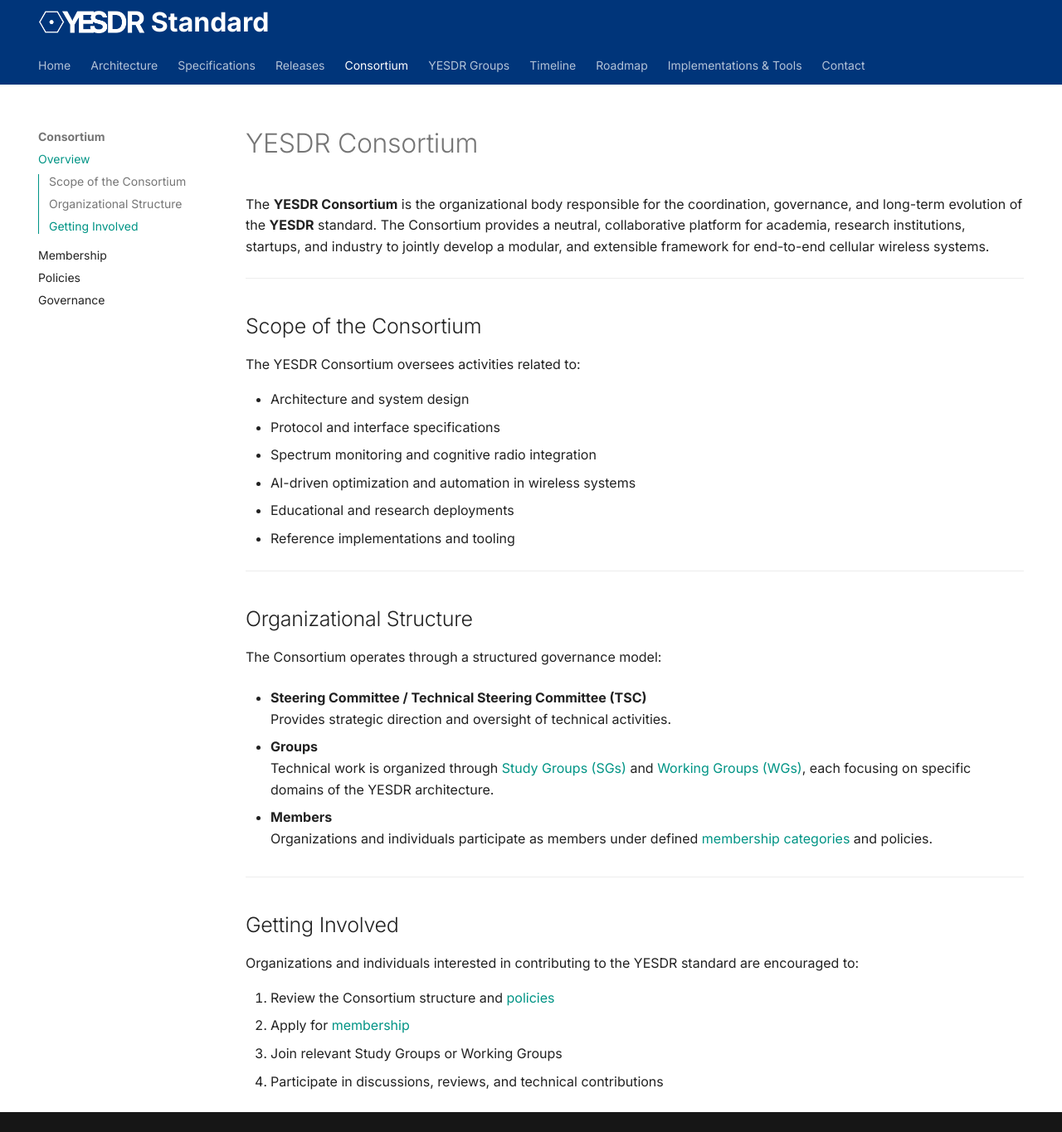
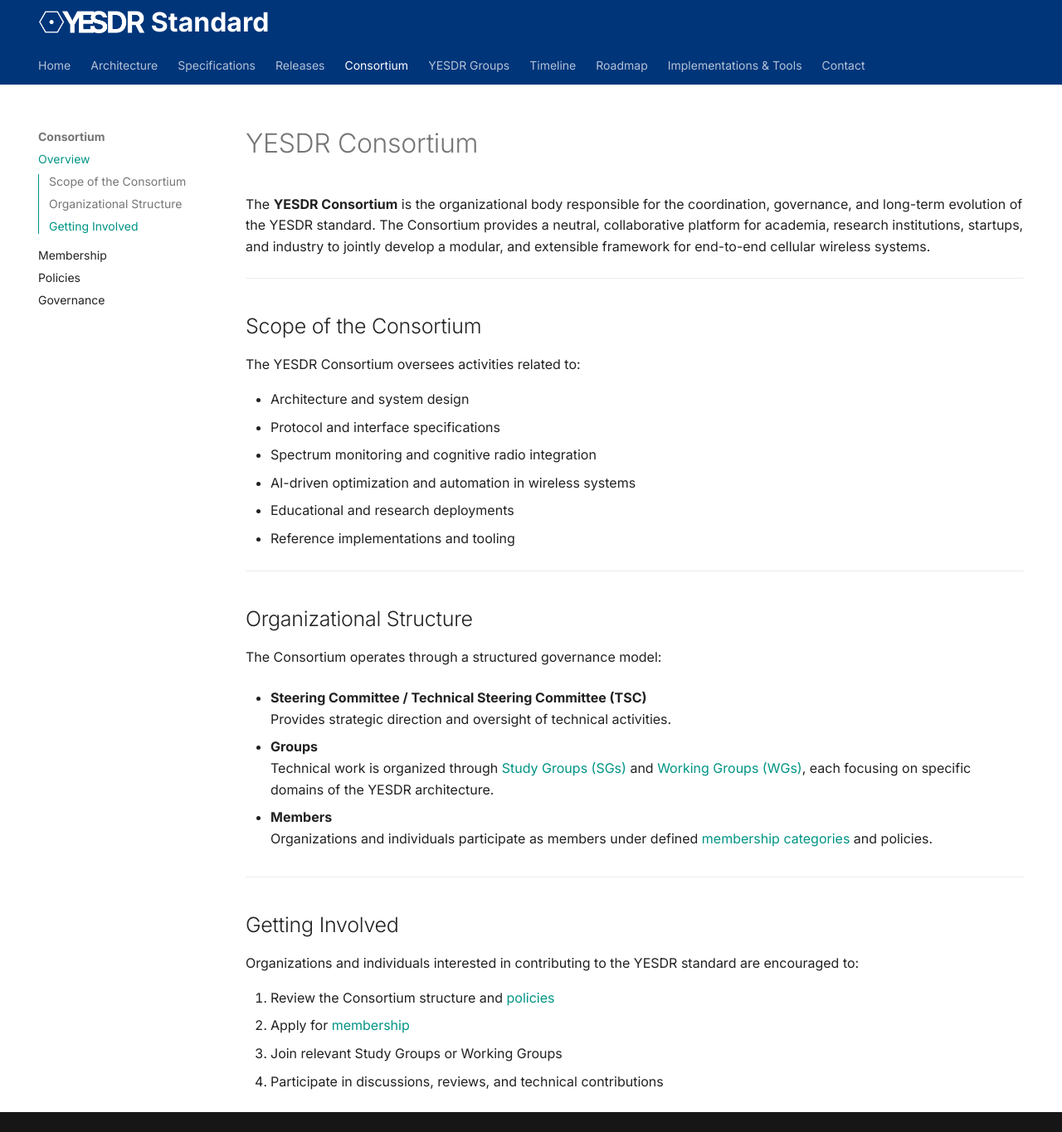
Before and after one commit to chandharlabs/yesdr-standard, an MkDocs documentation site: the page built from docs/consortium/overview.md, in a window 1280 px wide and 1365 px high. Shown: the whole window at 83% size. Built offline with MkDocs 1.6.1 and Material for MkDocs 9.7.7, drawn with Linux system fonts in a browser that asks for light colours.

```diff
--- a/docs/consortium/overview.md
+++ b/docs/consortium/overview.md
@@ -2,7 +2,7 @@
 
 The **YESDR Consortium** is the organizational body responsible for the
 coordination, governance, and long-term evolution of the
-**YESDR** standard. The Consortium provides a neutral, collaborative platform for academia,
+YESDR standard. The Consortium provides a neutral, collaborative platform for academia,
 research institutions, startups, and industry to jointly develop a modular, and extensible framework for end-to-end cellular wireless
 systems.
 
```
